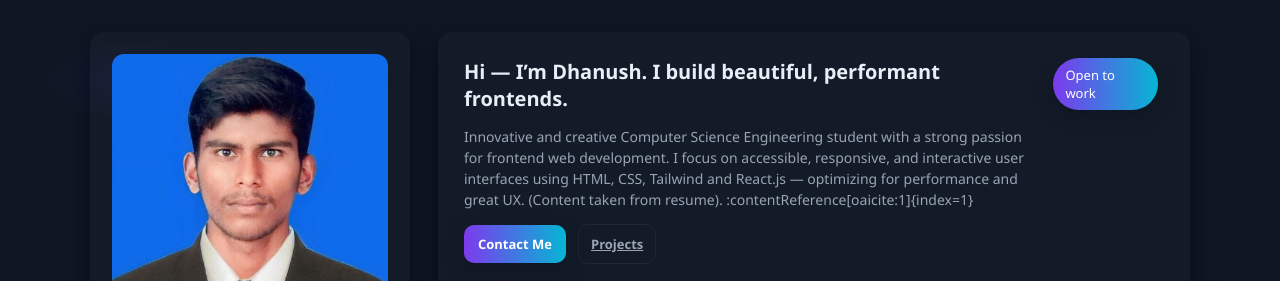
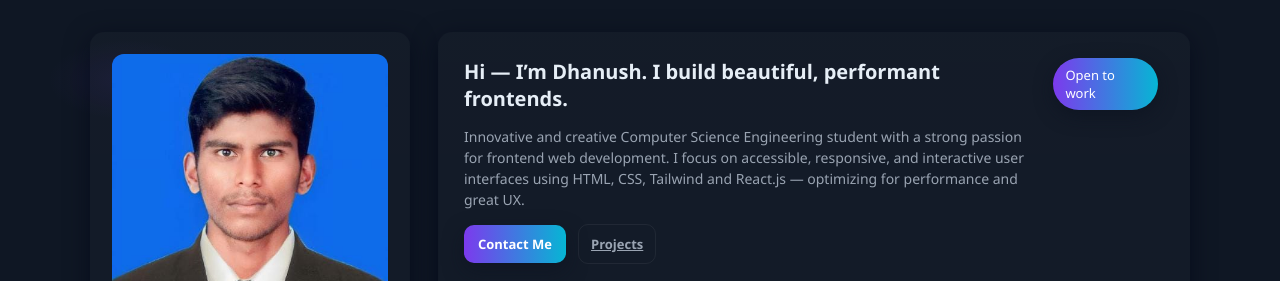
Before and after one commit to DhanushPalani31/portfolio, a plain HTML site: page index.html in a window 1280 px wide. Shown: the top 281 px of the page. Drawn offline with Linux system fonts and the light colour scheme.

Commit message:
Fix:html

```diff
--- a/index.html
+++ b/index.html
@@ -268,7 +268,7 @@
           <p class="intro">
             Innovative and creative Computer Science Engineering student with a strong passion for frontend web development.
             I focus on accessible, responsive, and interactive user interfaces using HTML, CSS, Tailwind and React.js —
-            optimizing for performance and great UX. (Content taken from resume). :contentReference[oaicite:1]{index=1}
+            optimizing for performance and great UX.
           </p>
           <div style="margin-top:10px" class="actions">
             <a class="btn" href="mailto:dhanushcse00@gmail.com">Contact Me</a>
```
